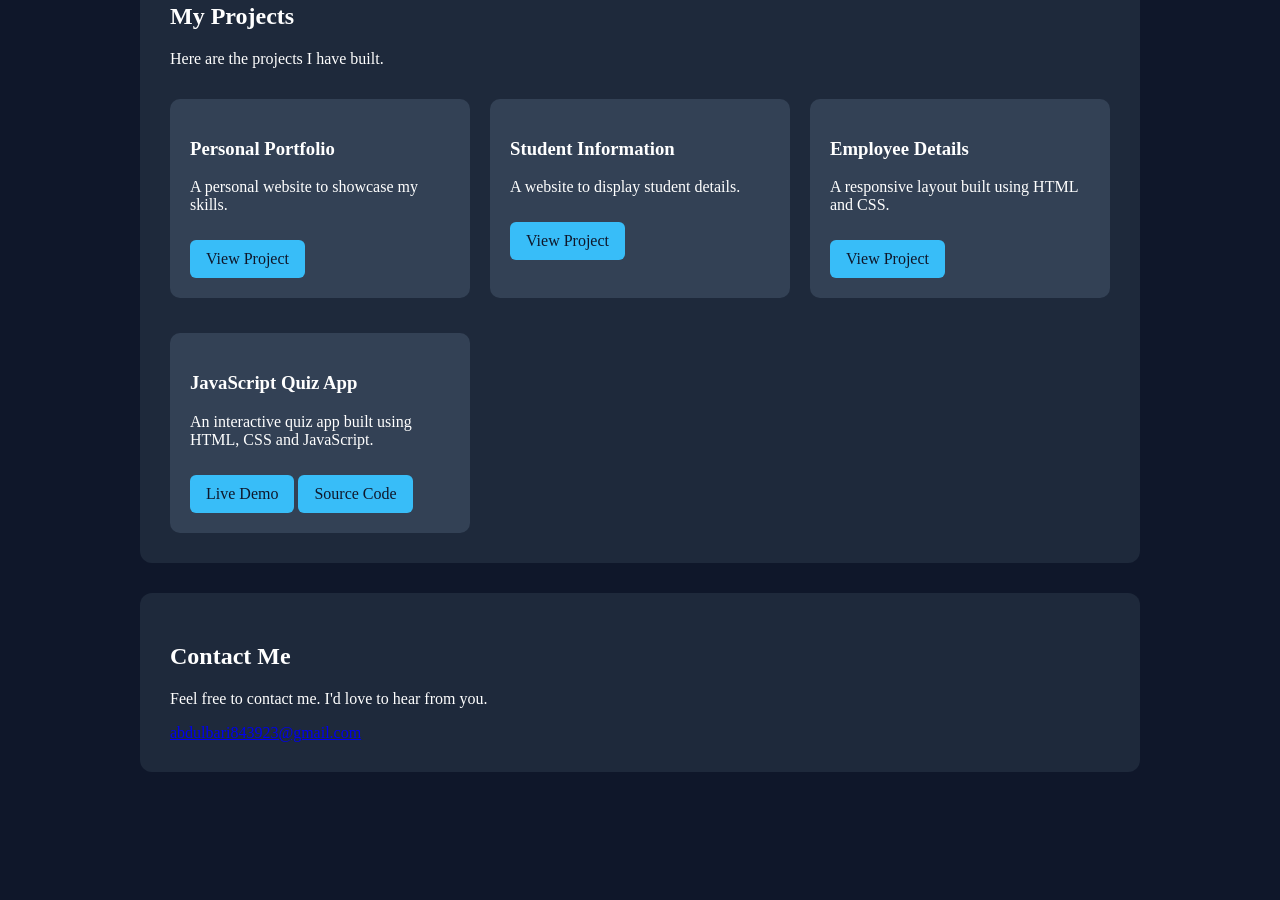
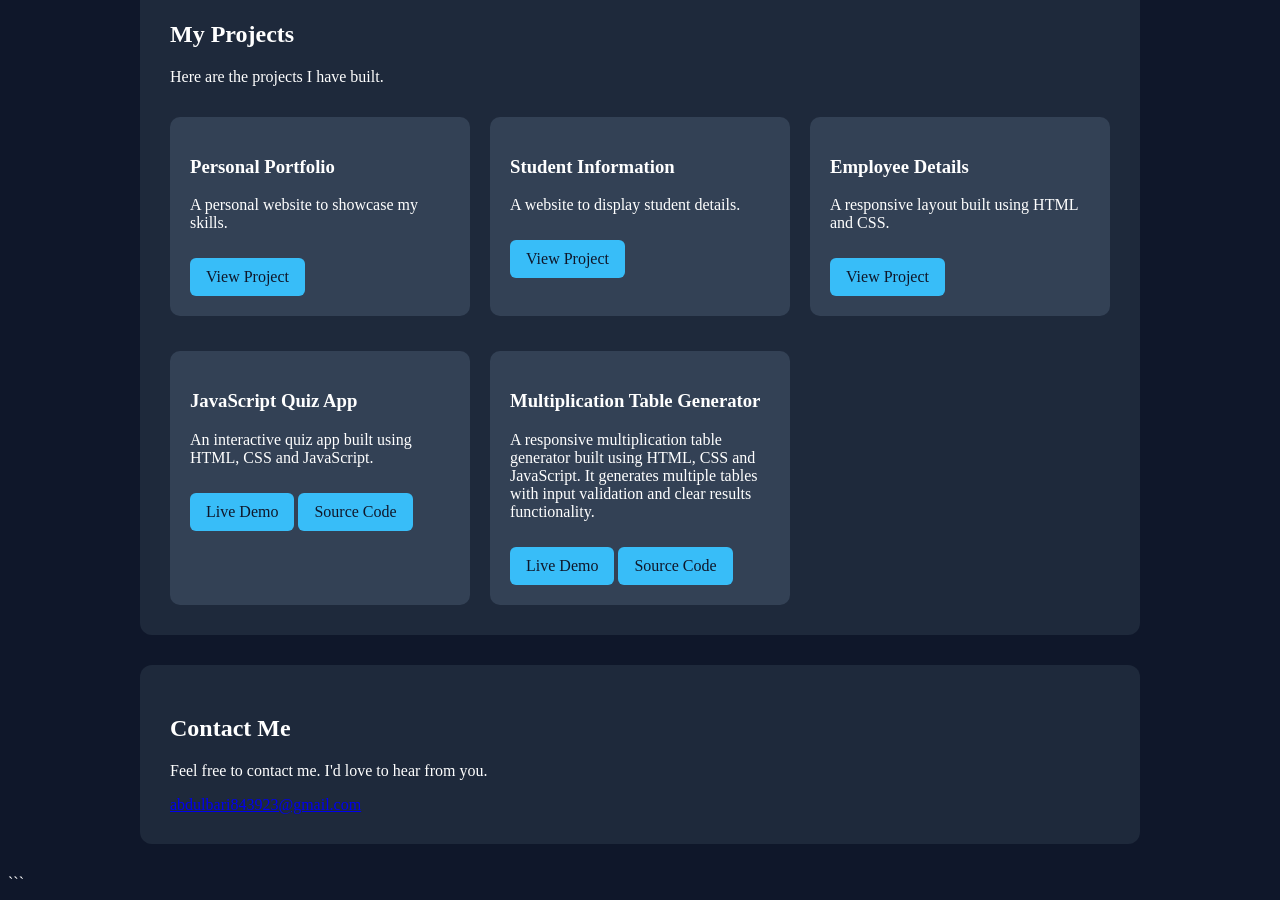
Before and after one commit to abdulbari843923-collab/my-portfolio, a plain HTML site: page index.html in a window 1280 px wide. Shown: the part 907-1807 px from the top of the page. Before the commit the page ends 1709 px from the top, so only its background shows below. Drawn offline with Linux system fonts and the light colour scheme; a script that the page names is missing.

Commit message:
Add 5th Project (Multipilication Table Generater) to Portfolio

````diff
--- a/index.html
+++ b/index.html
@@ -1,16 +1,13 @@
+```html
 <!DOCTYPE html>
 <html lang="en">
-
 <head>
     <meta charset="UTF-8">
     <meta name="viewport" content="width=device-width, initial-scale=1.0">
-
     <title>My Portfolio</title>
-
     <link rel="stylesheet" href="style.css">
     <script src="script.js" defer></script>
 </head>
-
 <body>
 
     <nav class="navbar">
@@ -22,41 +19,29 @@
     </nav>
 
     <section id="home">
-
         <h1>Welcome to my Portfolio</h1>
-
         <p class="intro">
             Hi! I am a beginner web developer.
             I am learning HTML and CSS.
         </p>
-
         <a href="#projects" class="btn">View My Projects</a>
-
     </section>
 
     <section id="about">
-
         <h2>About Me</h2>
-
         <p>
             Hi! My name is Abdul Bari, and I am an aspiring web developer.
-
             I am currently learning HTML and CSS to build modern and
             responsive websites.
-
             My goal is to become a skilled full-stack developer and
             create useful websites that solve real-world problems.
-
             I enjoy learning new technologies and improving my
             coding skills every day.
         </p>
-
     </section>
 
     <section id="skills">
-
         <h2>My Skills</h2>
-
         <ul>
             <li>HTML</li>
             <li>CSS</li>
@@ -65,62 +50,41 @@
             <li>Responsive Design</li>
             <li>JavaScript</li>
         </ul>
-
     </section>
 
     <section id="projects">
-
         <h2>My Projects</h2>
-
         <p>Here are the projects I have built.</p>
 
         <div class="project-container">
 
             <!-- Project 1 -->
-
             <div class="project-card project1">
-
                 <h3>Personal Portfolio</h3>
-
                 <p>A personal website to showcase my skills.</p>
-
                 <a href="#" class="project-link">View Project</a>
-
             </div>
 
             <!-- Project 2 -->
-
             <div class="project-card project2">
-
                 <h3>Student Information</h3>
-
                 <p>A website to display student details.</p>
-
                 <a href="#" class="project-link">View Project</a>
-
             </div>
 
             <!-- Project 3 -->
-
             <div class="project-card project3">
-
                 <h3>Employee Details</h3>
-
                 <p>A responsive layout built using HTML and CSS.</p>
-
                 <a href="../Employee Details/index.html"
                    class="project-link">
                     View Project
                 </a>
-
             </div>
 
             <!-- Project 4 -->
-
             <div class="project-card project4">
-
                 <h3>JavaScript Quiz App</h3>
-
                 <p>
                     An interactive quiz app built using
                     HTML, CSS and JavaScript.
@@ -139,25 +103,45 @@
                    rel="noopener noreferrer">
                     Source Code
                 </a>
+            </div>
 
+            <!-- Project 5 -->
+            <div class="project-card project5">
+                <h3>Multiplication Table Generator</h3>
+
+                <p>
+                    A responsive multiplication table generator built using
+                    HTML, CSS and JavaScript. It generates multiple tables
+                    with input validation and clear results functionality.
+                </p>
+
+                <a href="https://abdulbari843923-collab.github.io/multiplication-generator/"
+                   class="project-link"
+                   target="_blank"
+                   rel="noopener noreferrer">
+                    Live Demo
+                </a>
+
+                <a href="https://github.com/abdulbari843923-collab/multiplication-generator"
+                   class="project-link"
+                   target="_blank"
+                   rel="noopener noreferrer">
+                    Source Code
+                </a>
             </div>
 
         </div>
-
     </section>
 
     <section id="contact">
-
         <h2>Contact Me</h2>
-
         <p>Feel free to contact me. I'd love to hear from you.</p>
 
         <a href="mailto:abdulbari843923@gmail.com">
             abdulbari843923@gmail.com
         </a>
-
     </section>
 
 </body>
-
 </html>
+```
````
